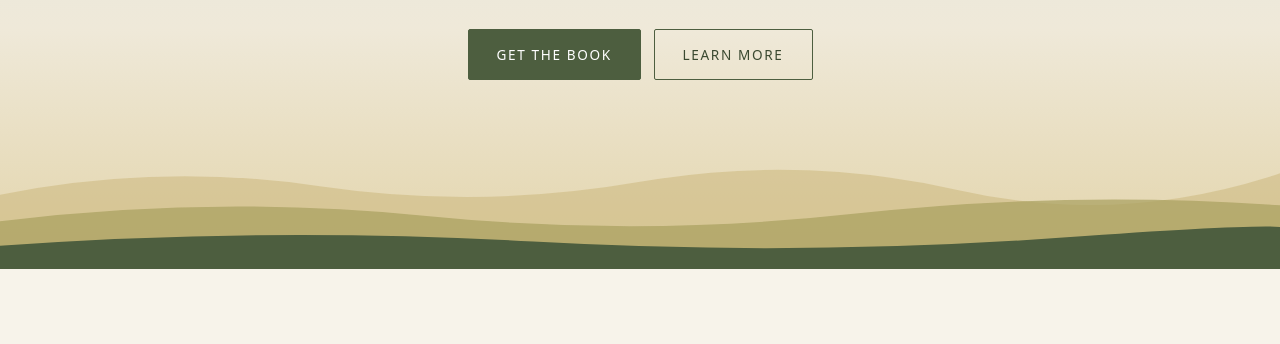
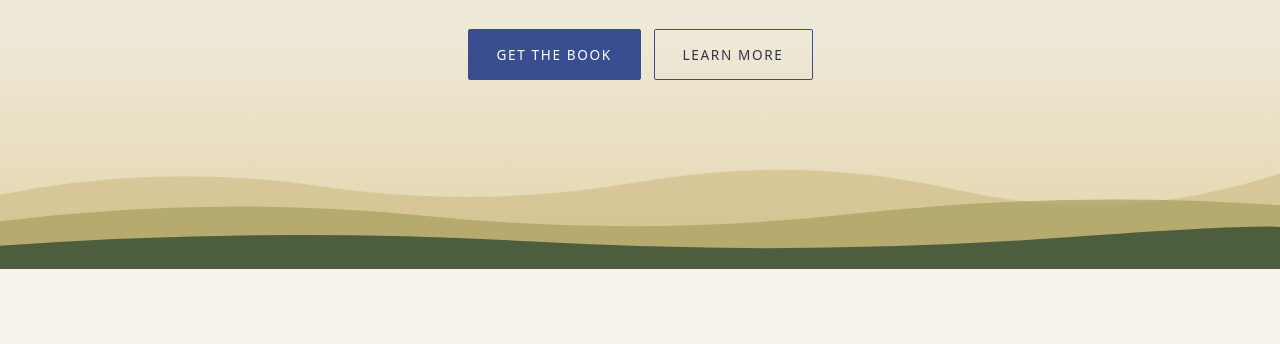
Before and after one commit to abs9959/8-Years-Off-The-Grid, a plain HTML site: page index.html in a window 1280 px wide. Shown: the part 331-675 px from the top of the page. Drawn offline with Linux system fonts and the light colour scheme.

Commit message:
colour scheme change

```diff
--- a/index.html
+++ b/index.html
@@ -11,8 +11,8 @@
       --bg-alt: #ece5d6;
       --text: #2f2b26;
       --muted: #6b645a;
-      --green: #4d5e3f;
-      --green-dark: #3a4930;
+      --green: #394e91;
+      --green-dark: #303649;
       --rust: #8b4e30;
       --line: #d9cfba;
       --max: 1040px;
```
